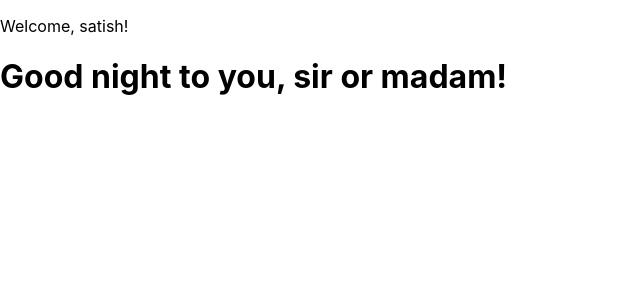
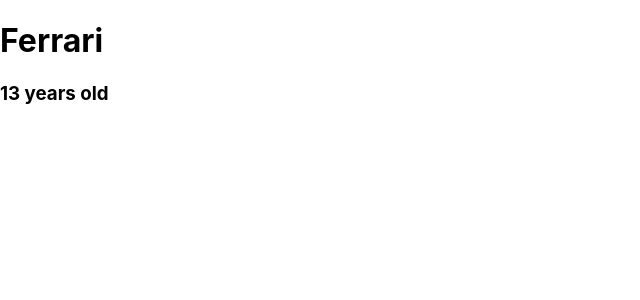
Before and after one commit to satishmarathe/reactBasicsScrimbaTutorial, a React (Create React App) app: page / in a window 1280 px wide. Shown: the top 300 px of the page, without its empty margins (0-640 px from the left). Built offline with nearby package versions, Linux system fonts and the light colour scheme.

Commit message:
ch29 - state management examples

```diff
--- a/src/App.js
+++ b/src/App.js
@@ -5,12 +5,14 @@
 import ProductMaster from  "./ch23/ProductMaster.js";
 import TodoItemMaster from  "./ch25/TodoItemMaster.js";
 import ClassMaster from  "./ch27/ClassMaster.js";
+import StateMaster from "./ch29/StateMaster.js";
 
 function App() {
   return (
     /**  <ProductMaster /> */
     /** <TodoItemMaster /> */
-        <ClassMaster />
+    /** <ClassMaster />  */
+    <StateMaster />
     );
 }
 
--- /dev/null
+++ b/src/ch29/StateMaster.js
@@ -0,0 +1,21 @@
+import React from "react";
+
+class StateMaster extends React.Component{
+    constructor(){
+        super();
+        this.state = {
+            name: "Ferrari",
+            age: 13
+        };
+    }
+    render(){
+        return(
+            <div>
+                <h1>{this.state.name}</h1>
+                <h3>{this.state.age} years old</h3>
+            </div>
+        );
+    }
+
+}
+export default StateMaster;
```
